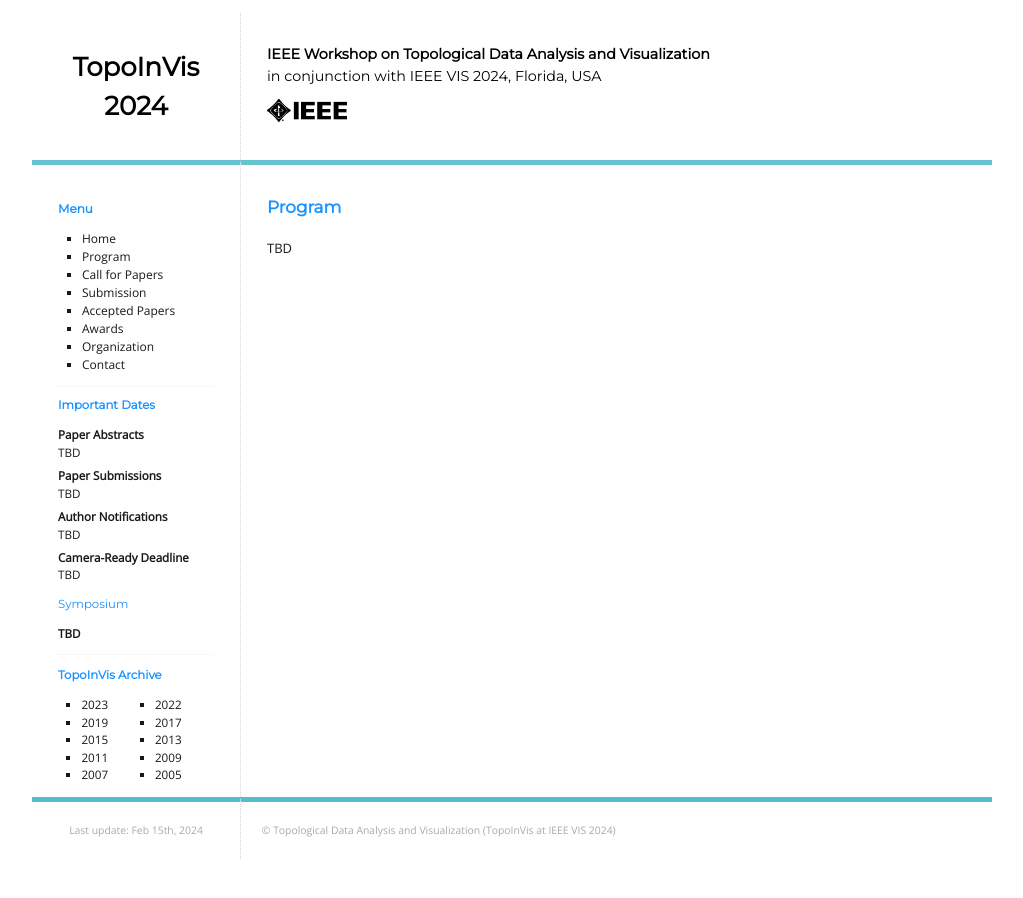
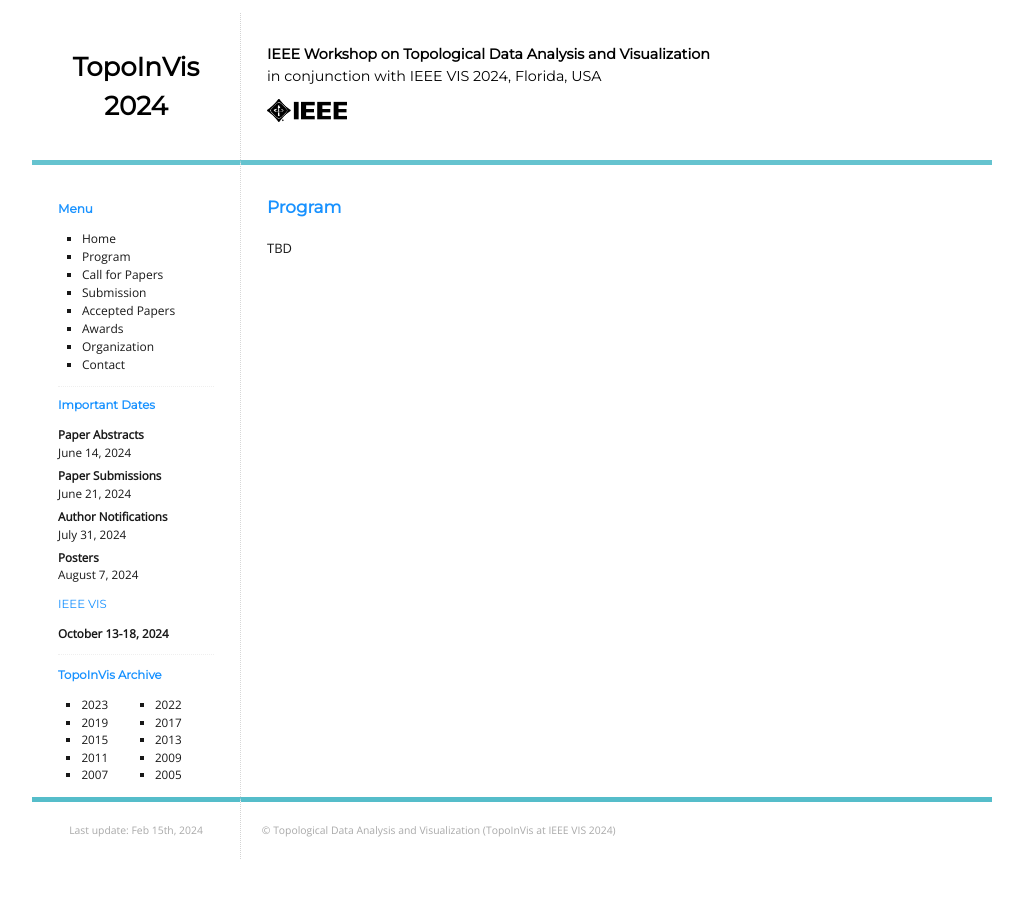
Before and after one commit to TopoInVis-Workshop/2024, a Jekyll site: the page built from _pages/program.md, in a window 1280 px wide. Shown: the whole page, without its empty margins (128-1151 px from the left). Built offline with Jekyll 4.4.1, drawn with Linux system fonts in a browser that asks for light colours.

Commit message:
Update dates.md

```diff
--- a/_includes/dates.md
+++ b/_includes/dates.md
@@ -1,17 +1,17 @@
 # Important Dates
 
 Paper Abstracts
-: TBD
+: June 14, 2024
 
 Paper Submissions
-: TBD
+: June 21, 2024
 
 Author Notifications
-: TBD
+: July 31, 2024
 
-Camera-Ready Deadline
-: TBD
+Posters
+: August 7, 2024
 
-## Symposium
+## IEEE VIS
 
-**TBD**
+**October 13-18, 2024**
```
